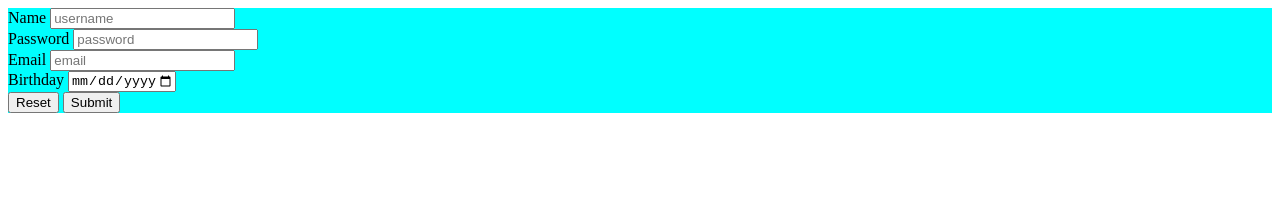
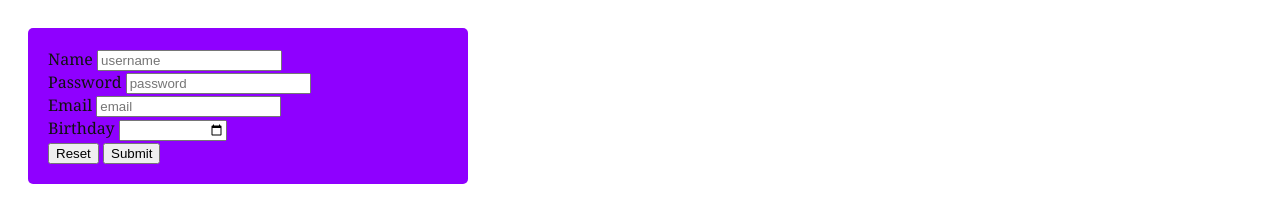
Before and after one commit to shoopanzyboy/HotBeansWeb, a plain HTML site: page index.html in a window 1280 px wide. Drawn offline with Linux system fonts and the light colour scheme.

Commit message:
tried changing the text colour

```diff
--- a/style.css
+++ b/style.css
@@ -2,6 +2,21 @@ html, body, form {
 	margin: 10;
 	padding: 10;
 }
+body {
+	background: #ffffff;
+	color: #111111;
+	font-family: Georgia, "Times New Roman", Times, serif;
+	padding: 20px;
+}
 form {
-    background-color: aqua;
+
+	background: #8F00FF;
+	-moz-border-radius: 5px;
+	-webkit-border-radius: 5px;
+	border-radius: 5px;
+	padding: 20px;
+	width: 400px;
 }
+input {
+	color: #ffffff;
+}
```
